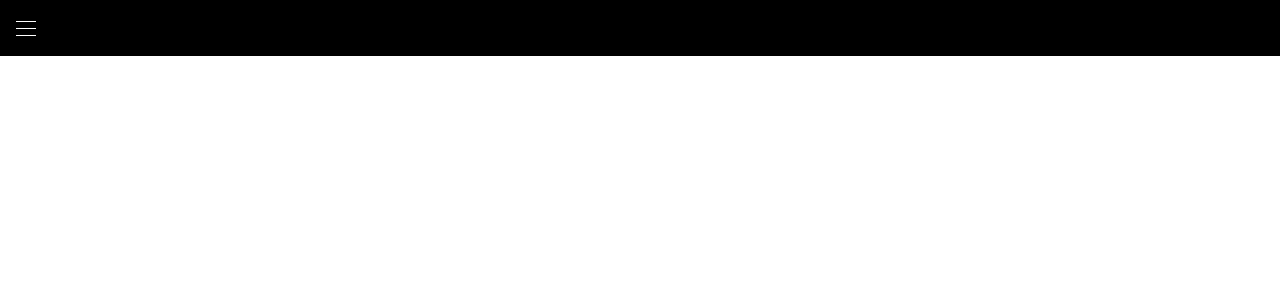
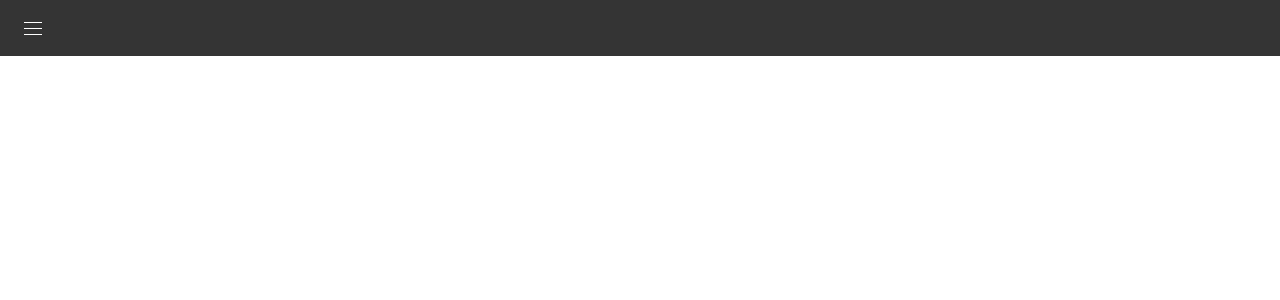
Before and after one commit to mdesanker/youtube-page, a React (Create React App) app: page / in a window 1280 px wide. Shown: the top 300 px of the page. Built offline with nearby package versions, Linux system fonts and the light colour scheme.

Commit message:
Add optional color prop to navicon

```diff
--- a/src/components/header/Header.tsx
+++ b/src/components/header/Header.tsx
@@ -5,25 +5,17 @@ import Navicon from "./Navicon";
 const Header: React.FC = () => {
   return (
     <HeaderWrapper>
-      {/* <Icon className="fas fa-bars" /> */}
       <Navicon />
     </HeaderWrapper>
   );
 };
-
-const Icon = styled.i`
-  color: white;
-  font-size: 20px;
-  height: 24px;
-  width: 24px;
-`;
 
 const HeaderWrapper = styled.header`
   position: fixed;
   top: 0;
   height: 56px;
   width: 100%;
-  background-color: #000;
+  background-color: rgb(52, 52, 52);
   padding: 0 16px;
 
   display: flex;
--- a/src/components/header/Navicon.tsx
+++ b/src/components/header/Navicon.tsx
@@ -1,45 +1,50 @@
 import React from "react";
 import styled from "styled-components";
 
-const Navicon: React.FC = () => {
+interface Props {
+  color?: string;
+}
+
+const Navicon: React.FC<Props> = ({ color }) => {
   return (
-    <Container>
+    <Container color={color}>
       <div />
     </Container>
   );
 };
 
 const Container = styled.div`
-  height: 24px;
-  width: 20px;
+  margin: 8px;
+  height: 18px;
+  width: 18px;
   z-index: 100;
   background-color: transparent;
   cursor: pointer;
 
   & div {
     position: absolute;
-    background-color: #fff;
+    background-color: ${(props) => (props.color ? props.color : "#fff")};
     height: 1px;
-    width: 20px;
+    width: 18px;
     top: 50%;
   }
 
   & div::before {
     position: absolute;
     content: "";
-    top: -7px;
-    background-color: #fff;
+    top: -6px;
+    background-color: ${(props) => (props.color ? props.color : "#fff")};
     height: 1px;
-    width: 20px;
+    width: 18px;
   }
 
   & div::after {
     position: absolute;
     content: "";
-    top: 7px;
-    background-color: #fff;
+    top: 6px;
+    background-color: ${(props) => (props.color ? props.color : "#fff")};
     height: 1px;
-    width: 20px;
+    width: 18px;
   }
 `;
 
```
